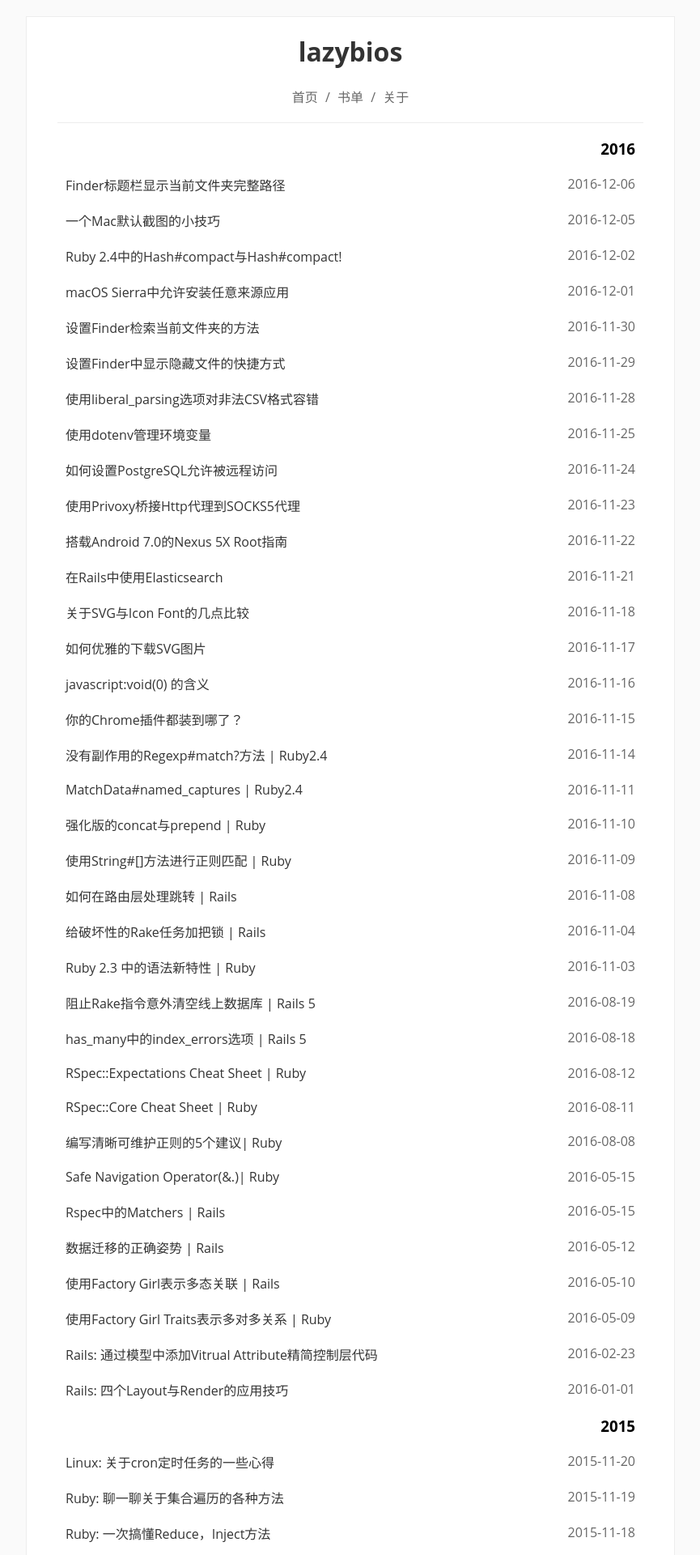
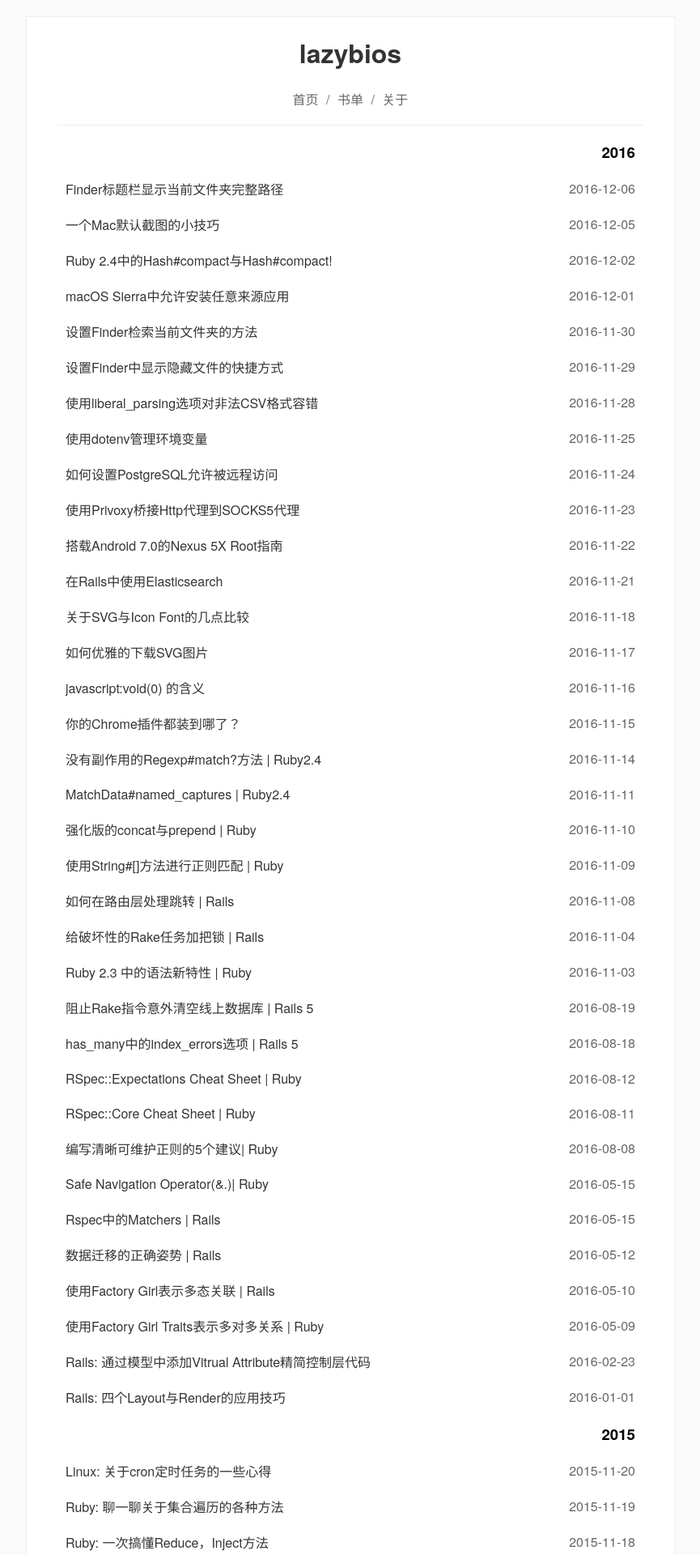
Before and after one commit to lazybios/lazybios.github.com, a Jekyll site: the page built from index.md, in a window 1280 px wide. Shown: the top 1920 px of the page at 81% size, without its empty margins (207-1072 px from the left). Built offline with Jekyll 4.4.1, drawn with Linux system fonts in a browser that asks for light colours; Markdown is read by kramdown in place of the engine named in the settings.

Commit message:
fixed font in chrome

```diff
--- a/assets/css/main.css
+++ b/assets/css/main.css
@@ -17,7 +17,7 @@
 /*common css*/
 body {
   background-color: #fafafa;
-  font-family: "Lantinghei SC", "Open Sans", Arial, "Hiragino Sans GB", "Microsoft YaHei", "微软雅黑", "STHeiti", "WenQuanYi Micro Hei", SimSun, sans-serif; }
+  font-family: 'PT Sans', "HelveticaNeue", "Helvetica Neue", Helvetica, Arial, Hiragino Sans GB, Microsoft YaHei, sans-serif; }
 
 a {
   text-decoration: none;
```
